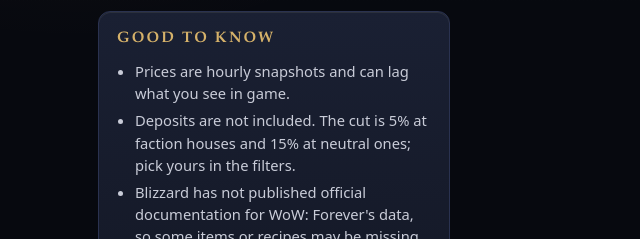
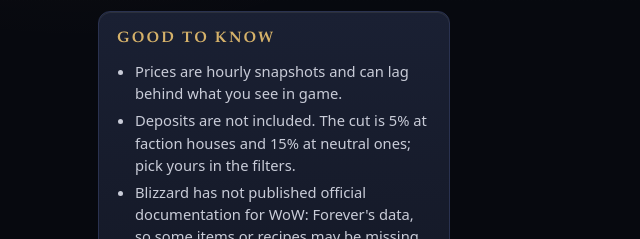
Before and after one commit to ZGHoll/Margin, a plain HTML site: page site/index.html in a window 1280 px wide. Shown: the part 1276-1515 px from the top of the page, 0-640 px from the left. Drawn offline with Linux system fonts and the light colour scheme; no server answers.

Commit message:
Update index.html

```diff
--- a/site/index.html
+++ b/site/index.html
@@ -375,7 +375,7 @@
       <div class="panel">
         <h2>Good to know</h2>
         <ul>
-          <li>Prices are hourly snapshots and can lag what you see in game.</li>
+          <li>Prices are hourly snapshots and can lag behind what you see in game.</li>
           <li>Deposits are not included. The cut is 5% at faction houses and 15% at neutral ones; pick yours in the filters.</li>
           <li>Blizzard has not published official documentation for WoW: Forever's data, so some items or recipes may be missing or change without notice.</li>
           <li>Treat every number as an estimate and check the in-game auction house before you commit a lot of gold.</li>
```
